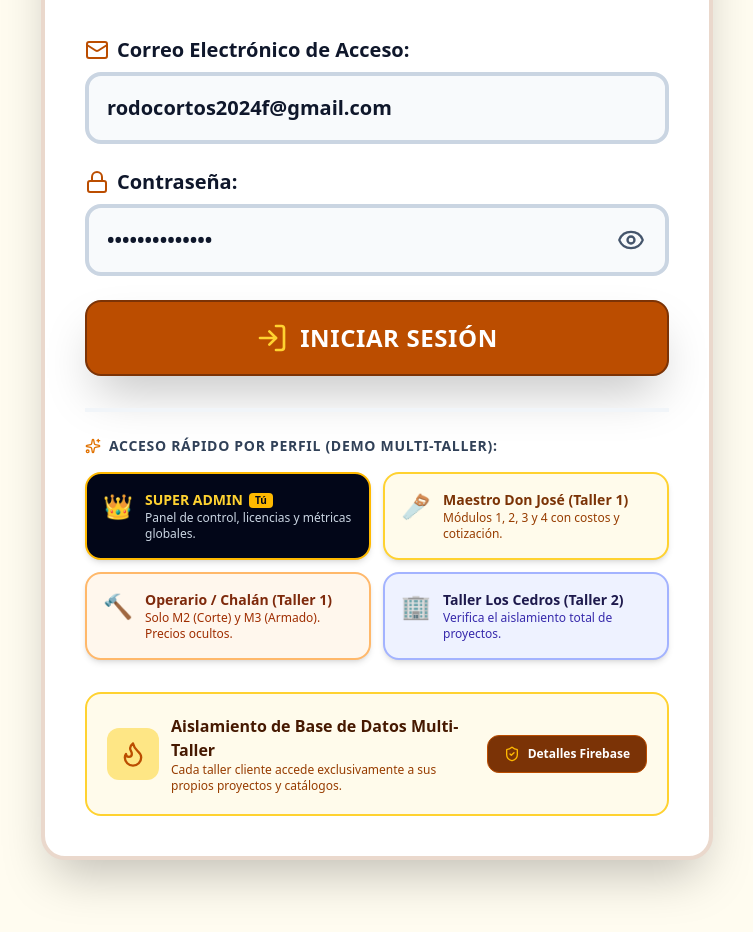
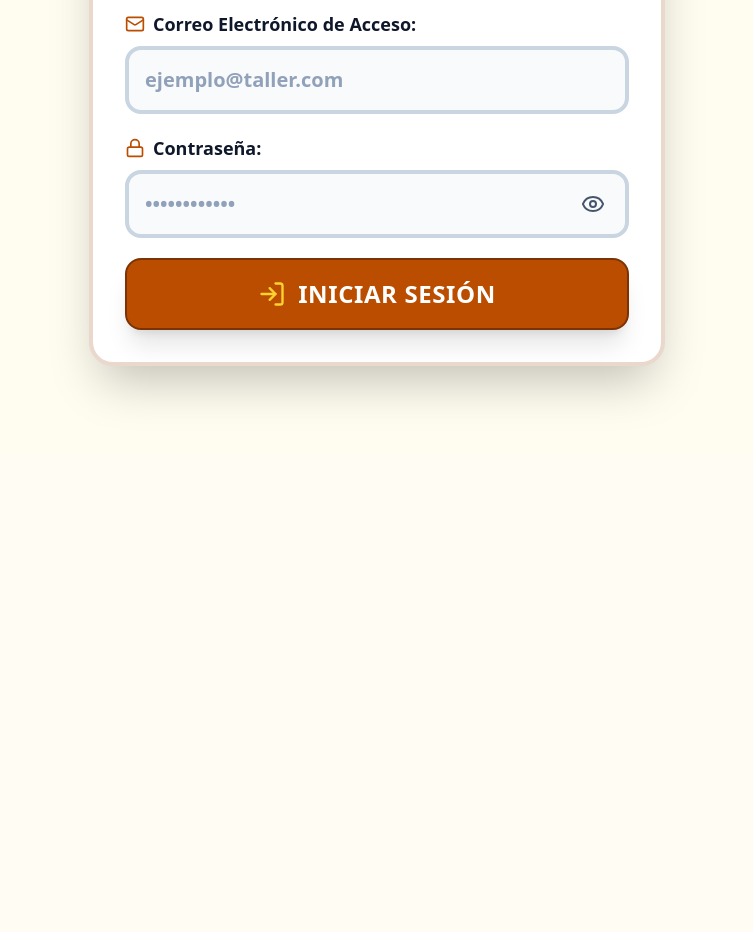
Before and after one commit to rodocortos2024f-max/carpinteria-taller, a React (Vite) app: page / in a window 1280 px wide. Shown: the part 400-1332 px from the top of the page, without its empty margins (263-1016 px from the left). After the commit the page ends 852 px from the top, so only its background shows below. Built offline with nearby package versions, Linux system fonts and the light colour scheme.

Commit message:
feat(auth): clean up login view and remove hardcoded credentials
Remove debug credentials, trim unused icons, and simplify the login component interface by making the Firebase modal trigger optional.

```diff
--- a/src/components/LoginView.tsx
+++ b/src/components/LoginView.tsx
@@ -1,30 +1,23 @@
 import React, { useState } from 'react';
-import { User, WorkshopTenant } from '../types';
+import { User } from '../types';
 import { authenticateUserCredentials } from '../utils/tenants';
 import {
   Mail,
   Lock,
   LogIn,
-  Flame,
   Eye,
   EyeOff,
-  ShieldCheck,
-  Hammer,
-  Building2,
-  Sparkles,
-  AlertTriangle,
-  Users,
-  CheckCircle2
+  AlertTriangle
 } from 'lucide-react';
 
 interface LoginViewProps {
   onLogin: (user: User) => void;
-  onOpenFirebaseModal: () => void;
+  onOpenFirebaseModal?: () => void;
 }
 
-export const LoginView: React.FC<LoginViewProps> = ({ onLogin, onOpenFirebaseModal }) => {
-  const [email, setEmail] = useState('rodocortos2024f@gmail.com');
-  const [password, setPassword] = useState('superadmin2026');
+export const LoginView: React.FC<LoginViewProps> = ({ onLogin }) => {
+  const [email, setEmail] = useState('');
+  const [password, setPassword] = useState('');
   const [showPassword, setShowPassword] = useState(false);
   const [errorMsg, setErrorMsg] = useState('');
   const [isLoading, setIsLoading] = useState(false);
@@ -55,30 +48,13 @@ export const LoginView: React.FC<LoginViewProps> = ({ onLogin, onOpenFirebaseMod
     }, 300);
   };
 
-  const handleQuickLogin = (presetEmail: string, presetPass: string) => {
-    setEmail(presetEmail);
-    setPassword(presetPass);
-    setErrorMsg('');
-    setIsLoading(true);
-
-    setTimeout(() => {
-      setIsLoading(false);
-      const authResult = authenticateUserCredentials(presetEmail, presetPass);
-      if (authResult.success && authResult.user) {
-        onLogin(authResult.user);
-      } else if (authResult.errorMessage) {
-        setErrorMsg(authResult.errorMessage);
-      }
-    }, 200);
-  };
-
   return (
     <div className="min-h-[calc(100vh-6rem)] flex items-center justify-center p-4 sm:p-6 lg:p-8">
-      <div className="w-full max-w-2xl bg-white rounded-3xl shadow-2xl border-4 border-amber-800/20 overflow-hidden">
+      <div className="w-full max-w-xl bg-white rounded-3xl shadow-2xl border-4 border-amber-800/20 overflow-hidden">
 
         {/* Banner Header */}
-        <div className="bg-gradient-to-r from-amber-950 via-amber-900 to-amber-950 p-6 sm:p-10 text-center text-white border-b-4 border-amber-600 relative">
-          <div className="inline-flex p-4 bg-amber-600 text-amber-950 rounded-2xl mb-4 shadow-xl border-2 border-amber-300">
+        <div className="bg-gradient-to-r from-amber-950 via-amber-900 to-amber-950 p-6 sm:p-8 text-center text-white border-b-4 border-amber-600 relative">
+          <div className="inline-flex p-3.5 bg-amber-600 text-amber-950 rounded-2xl mb-3 shadow-xl border-2 border-amber-300">
             <span className="text-4xl sm:text-5xl">🪵</span>
           </div>
           <h2 className="text-3xl sm:text-4xl font-black tracking-tight text-white mb-2">
@@ -90,10 +66,10 @@ export const LoginView: React.FC<LoginViewProps> = ({ onLogin, onOpenFirebaseMod
         </div>
 
         {/* Login Form */}
-        <div className="p-6 sm:p-10 space-y-8">
+        <div className="p-6 sm:p-8 space-y-6">
 
           {errorMsg && (
-            <div className="bg-rose-100 border-l-8 border-rose-600 p-5 rounded-2xl text-rose-900 text-base font-bold flex items-start gap-3">
+            <div className="bg-rose-100 border-l-8 border-rose-600 p-4 rounded-2xl text-rose-900 text-base font-bold flex items-start gap-3">
               <AlertTriangle className="w-6 h-6 text-rose-600 shrink-0 mt-0.5" />
               <div>
                 <p className="font-black text-lg">Atención:</p>
@@ -102,12 +78,12 @@ export const LoginView: React.FC<LoginViewProps> = ({ onLogin, onOpenFirebaseMod
             </div>
           )}
 
-          <form onSubmit={handleSubmit} className="space-y-6">
+          <form onSubmit={handleSubmit} className="space-y-5">
 
             {/* Field 1: Email */}
             <div>
-              <label className="block text-xl font-black text-slate-900 mb-2 flex items-center gap-2">
-                <Mail className="w-6 h-6 text-amber-700" />
+              <label className="block text-lg font-black text-slate-900 mb-2 flex items-center gap-2">
+                <Mail className="w-5 h-5 text-amber-700" />
                 Correo Electrónico de Acceso:
               </label>
               <div className="relative">
@@ -117,15 +93,15 @@ export const LoginView: React.FC<LoginViewProps> = ({ onLogin, onOpenFirebaseMod
                   onChange={(e) => setEmail(e.target.value)}
                   placeholder="ejemplo@taller.com"
                   required
-                  className="w-full text-lg sm:text-xl p-4 sm:p-4.5 rounded-2xl border-4 border-slate-300 focus:border-amber-600 focus:ring-4 focus:ring-amber-200 font-bold text-slate-900 bg-slate-50 placeholder:text-slate-400"
+                  className="w-full text-lg sm:text-xl p-4 rounded-2xl border-4 border-slate-300 focus:border-amber-600 focus:ring-4 focus:ring-amber-200 font-bold text-slate-900 bg-slate-50 placeholder:text-slate-400 outline-none"
                 />
               </div>
             </div>
 
             {/* Field 2: Password */}
             <div>
-              <label className="block text-xl font-black text-slate-900 mb-2 flex items-center gap-2">
-                <Lock className="w-6 h-6 text-amber-700" />
+              <label className="block text-lg font-black text-slate-900 mb-2 flex items-center gap-2">
+                <Lock className="w-5 h-5 text-amber-700" />
                 Contraseña:
               </label>
               <div className="relative">
@@ -135,7 +111,7 @@ export const LoginView: React.FC<LoginViewProps> = ({ onLogin, onOpenFirebaseMod
                   onChange={(e) => setPassword(e.target.value)}
                   placeholder="••••••••••••"
                   required
-                  className="w-full text-lg sm:text-xl p-4 sm:p-4.5 rounded-2xl border-4 border-slate-300 focus:border-amber-600 focus:ring-4 focus:ring-amber-200 font-bold text-slate-900 bg-slate-50 placeholder:text-slate-400 pr-16"
+                  className="w-full text-lg sm:text-xl p-4 rounded-2xl border-4 border-slate-300 focus:border-amber-600 focus:ring-4 focus:ring-amber-200 font-bold text-slate-900 bg-slate-50 placeholder:text-slate-400 pr-16 outline-none"
                 />
                 <button
                   type="button"
@@ -143,7 +119,7 @@ export const LoginView: React.FC<LoginViewProps> = ({ onLogin, onOpenFirebaseMod
                   className="absolute right-4 top-1/2 -translate-y-1/2 text-slate-600 hover:text-amber-700 p-2 font-bold cursor-pointer"
                   title={showPassword ? 'Ocultar contraseña' : 'Ver contraseña'}
                 >
-                  {showPassword ? <EyeOff className="w-7 h-7" /> : <Eye className="w-7 h-7" />}
+                  {showPassword ? <EyeOff className="w-6 h-6" /> : <Eye className="w-6 h-6" />}
                 </button>
               </div>
             </div>
@@ -152,104 +128,12 @@ export const LoginView: React.FC<LoginViewProps> = ({ onLogin, onOpenFirebaseMod
             <button
               type="submit"
               disabled={isLoading}
-              className="w-full bg-amber-700 hover:bg-amber-800 text-white border-2 border-amber-900 active:bg-amber-900 shadow-2xl py-5 text-2xl font-black tracking-wide rounded-2xl uppercase mt-2 flex items-center justify-center gap-3 cursor-pointer transition transform active:scale-98"
+              className="w-full bg-amber-700 hover:bg-amber-800 text-white border-2 border-amber-900 active:bg-amber-900 shadow-xl py-4.5 text-xl sm:text-2xl font-black tracking-wide rounded-2xl uppercase mt-4 flex items-center justify-center gap-3 cursor-pointer transition transform active:scale-98"
             >
-              <LogIn className="w-8 h-8 text-amber-300" />
+              <LogIn className="w-7 h-7 text-amber-300" />
               {isLoading ? 'VERIFICANDO...' : 'INICIAR SESIÓN'}
             </button>
           </form>
-
-          {/* Quick Access Roles Selector */}
-          <div className="pt-6 border-t-4 border-slate-100 space-y-4">
-            <div className="flex items-center justify-between">
-              <p className="text-sm font-black text-slate-700 uppercase tracking-wider flex items-center gap-2">
-                <Sparkles className="w-4 h-4 text-amber-600" />
-                Acceso Rápido por Perfil (Demo Multi-Taller):
-              </p>
-            </div>
-
-            <div className="grid grid-cols-1 sm:grid-cols-2 gap-3">
-
-              {/* Option 1: Super Admin */}
-              <button
-                type="button"
-                onClick={() => handleQuickLogin('rodocortos2024f@gmail.com', 'superadmin2026')}
-                className="bg-slate-950 hover:bg-slate-900 text-white p-4 rounded-2xl border-2 border-amber-400 text-left transition shadow-md flex items-start gap-3 cursor-pointer"
-              >
-                <span className="text-2xl">👑</span>
-                <div>
-                  <div className="flex items-center gap-1.5">
-                    <p className="font-black text-sm text-amber-300">SUPER ADMIN</p>
-                    <span className="text-[10px] bg-amber-400 text-slate-950 font-black px-1.5 py-0.2 rounded">Tú</span>
-                  </div>
-                  <p className="text-xs text-slate-300 font-medium">Panel de control, licencias y métricas globales.</p>
-                </div>
-              </button>
-
-              {/* Option 2: Maestro Don José */}
-              <button
-                type="button"
-                onClick={() => handleQuickLogin('jose.carpintero@taller.es', 'carpinteria2026')}
-                className="bg-amber-50 hover:bg-amber-100 text-amber-950 p-4 rounded-2xl border-2 border-amber-300 text-left transition shadow-md flex items-start gap-3 cursor-pointer"
-              >
-                <span className="text-2xl">🪚</span>
-                <div>
-                  <p className="font-black text-sm text-amber-900">Maestro Don José (Taller 1)</p>
-                  <p className="text-xs text-amber-800 font-medium">Módulos 1, 2, 3 y 4 con costos y cotización.</p>
-                </div>
-              </button>
-
-              {/* Option 3: Operario / Chalán Beto */}
-              <button
-                type="button"
-                onClick={() => handleQuickLogin('operario.jose@taller.es', 'chalan2026')}
-                className="bg-orange-50 hover:bg-orange-100 text-orange-950 p-4 rounded-2xl border-2 border-orange-300 text-left transition shadow-md flex items-start gap-3 cursor-pointer"
-              >
-                <span className="text-2xl">🔨</span>
-                <div>
-                  <p className="font-black text-sm text-orange-900">Operario / Chalán (Taller 1)</p>
-                  <p className="text-xs text-orange-800 font-medium">Solo M2 (Corte) y M3 (Armado). Precios ocultos.</p>
-                </div>
-              </button>
-
-              {/* Option 4: Segundo Taller (Los Cedros) */}
-              <button
-                type="button"
-                onClick={() => handleQuickLogin('carlos.cedros@muebleria.com', 'cedros2026')}
-                className="bg-indigo-50 hover:bg-indigo-100 text-indigo-950 p-4 rounded-2xl border-2 border-indigo-300 text-left transition shadow-md flex items-start gap-3 cursor-pointer"
-              >
-                <span className="text-2xl">🏢</span>
-                <div>
-                  <p className="font-black text-sm text-indigo-950">Taller Los Cedros (Taller 2)</p>
-                  <p className="text-xs text-indigo-800 font-medium">Verifica el aislamiento total de proyectos.</p>
-                </div>
-              </button>
-
-            </div>
-          </div>
-
-          {/* Firebase Authentication Status Banner */}
-          <div className="bg-amber-50 border-2 border-amber-300 rounded-2xl p-5 text-amber-950 flex flex-col sm:flex-row items-center justify-between gap-4">
-            <div className="flex items-center gap-3 text-left">
-              <div className="p-3 bg-amber-200 text-amber-900 rounded-xl">
-                <Flame className="w-7 h-7 text-amber-700" />
-              </div>
-              <div>
-                <p className="font-extrabold text-base">Aislamiento de Base de Datos Multi-Taller</p>
-                <p className="text-xs font-medium text-amber-800">
-                  Cada taller cliente accede exclusivamente a sus propios proyectos y catálogos.
-                </p>
-              </div>
-            </div>
-
-            <button
-              onClick={onOpenFirebaseModal}
-              className="bg-amber-900 hover:bg-amber-950 text-white text-xs font-bold px-4 py-2.5 rounded-xl border border-amber-700 flex items-center gap-2 whitespace-nowrap cursor-pointer"
-            >
-              <ShieldCheck className="w-4 h-4 text-amber-400" />
-              Detalles Firebase
-            </button>
-          </div>
 
         </div>
 
```
